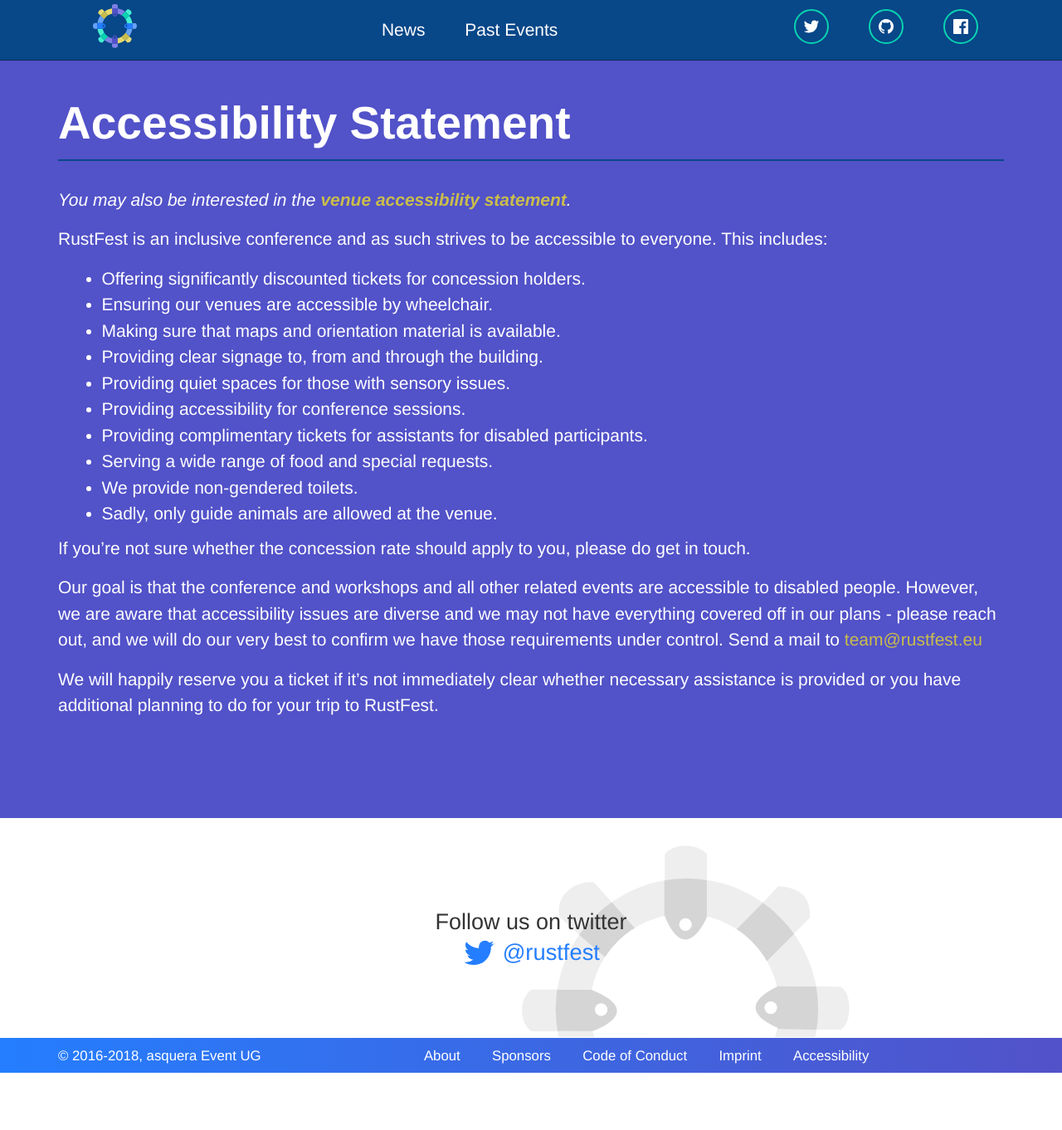
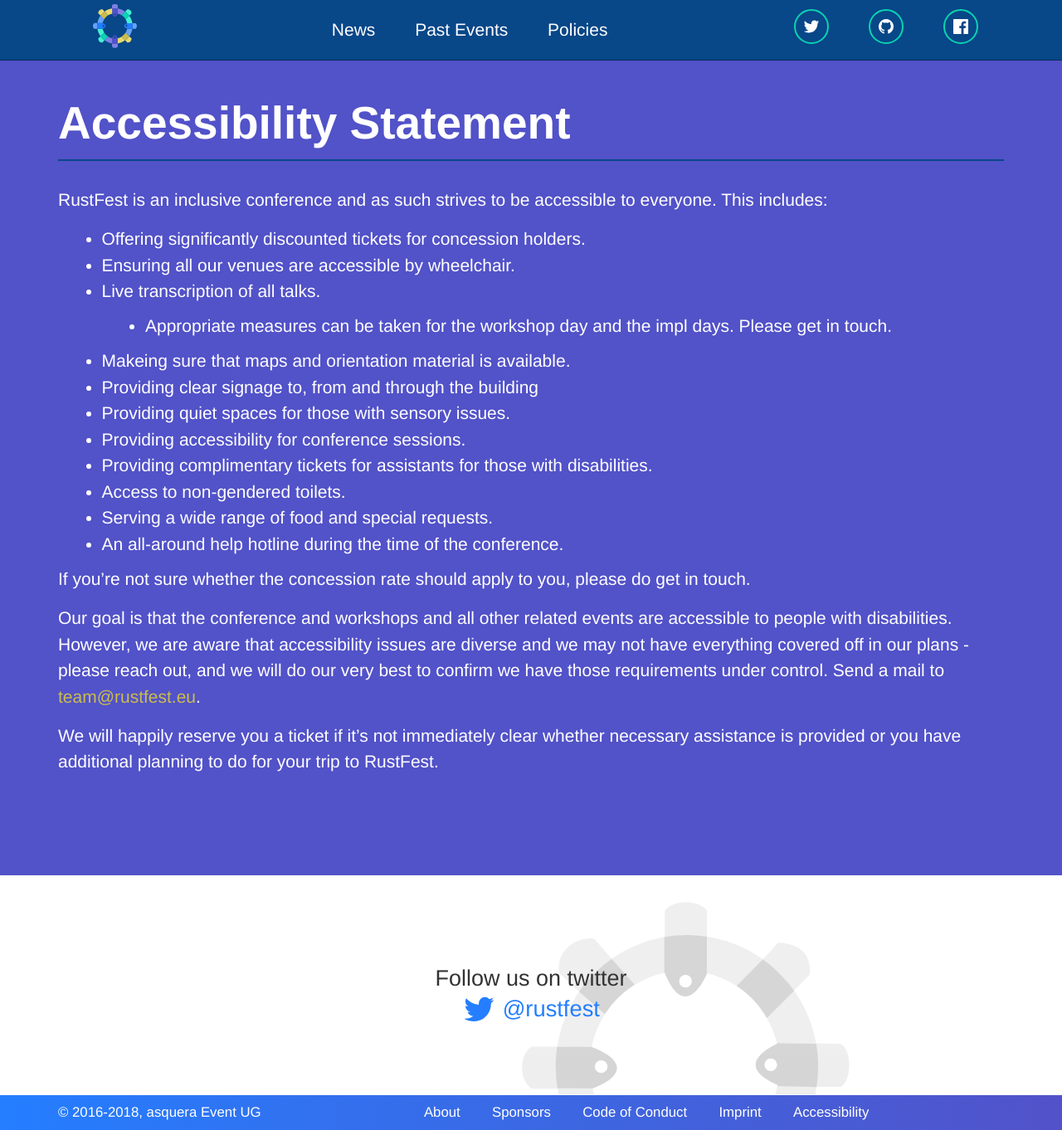
Before and after one commit to RustFestEU/rome.rustfest.eu, a Jekyll site: the page built from accessibility.md, in a window 1280 px wide. Shown: the whole page at 83% size. Built offline with Jekyll 4.4.1, drawn with Linux system fonts in a browser that asks for light colours; nearby versions of some CDN libraries; before the commit the page ends 1293 px from its top, so only the background shows below that.

Commit message:
Add accessibility statement and policies page

```diff
--- a/_data/header_menu.yml
+++ b/_data/header_menu.yml
@@ -2,3 +2,5 @@
   link: https://blog.rustfest.eu/
 - title: Past Events
   link: https://blog.rustfest.eu/past_events/
+- title: Policies
+  link: https://rome.rustfest.eu/policies/
--- a/accessibility.md
+++ b/accessibility.md
@@ -4,23 +4,23 @@
 title: Accessibility Statement
 ---
 
-*You may also be interested in the [**venue accessibility statement**](http://www.focusterra.ethz.ch/en/your-visit.html).*
-
 RustFest is an inclusive conference and as such strives to be accessible to everyone. This includes:
 
 * Offering significantly discounted tickets for concession holders.
-* Ensuring our venues are accessible by wheelchair.
-* Making sure that maps and orientation material is available.
-* Providing clear signage to, from and through the building.
+* Ensuring all our venues are accessible by wheelchair.
+* Live transcription of all talks.
+    - Appropriate measures can be taken for the workshop day and the impl days. Please get in touch.
+* Makeing sure that maps and orientation material is available.
+* Providing clear signage to, from and through the building
 * Providing quiet spaces for those with sensory issues.
 * Providing accessibility for conference sessions.
-* Providing complimentary tickets for assistants for disabled participants.
+* Providing complimentary tickets for assistants for those with disabilities.
+* Access to non-gendered toilets.
 * Serving a wide range of food and special requests.
-* We provide non-gendered toilets.
-* Sadly, only guide animals are allowed at the venue.
+* An all-around help hotline during the time of the conference.
 
-If you're not sure whether the concession rate should apply to you, please do get in touch.
+If you’re not sure whether the concession rate should apply to you, please do get in touch.
 
-Our goal is that the conference and workshops and all other related events are accessible to disabled people. However, we are aware that accessibility issues are diverse and we may not have everything covered off in our plans - please reach out, and we will do our very best to confirm we have those requirements under control. Send a mail to [team@rustfest.eu](mailto:team@rustfest.eu)
+Our goal is that the conference and workshops and all other related events are accessible to people with disabilities. However, we are aware that accessibility issues are diverse and we may not have everything covered off in our plans - please reach out, and we will do our very best to confirm we have those requirements under control. Send a mail to [team@rustfest.eu](mailto:team@rustfest.eu).
 
-We will happily reserve you a ticket if it's not immediately clear whether necessary assistance is provided or you have additional planning to do for your trip to RustFest.
+We will happily reserve you a ticket if it’s not immediately clear whether necessary assistance is provided or you have additional planning to do for your trip to RustFest.
```
Also changed, not shown: policies.md (added, +13 -0 lines).
